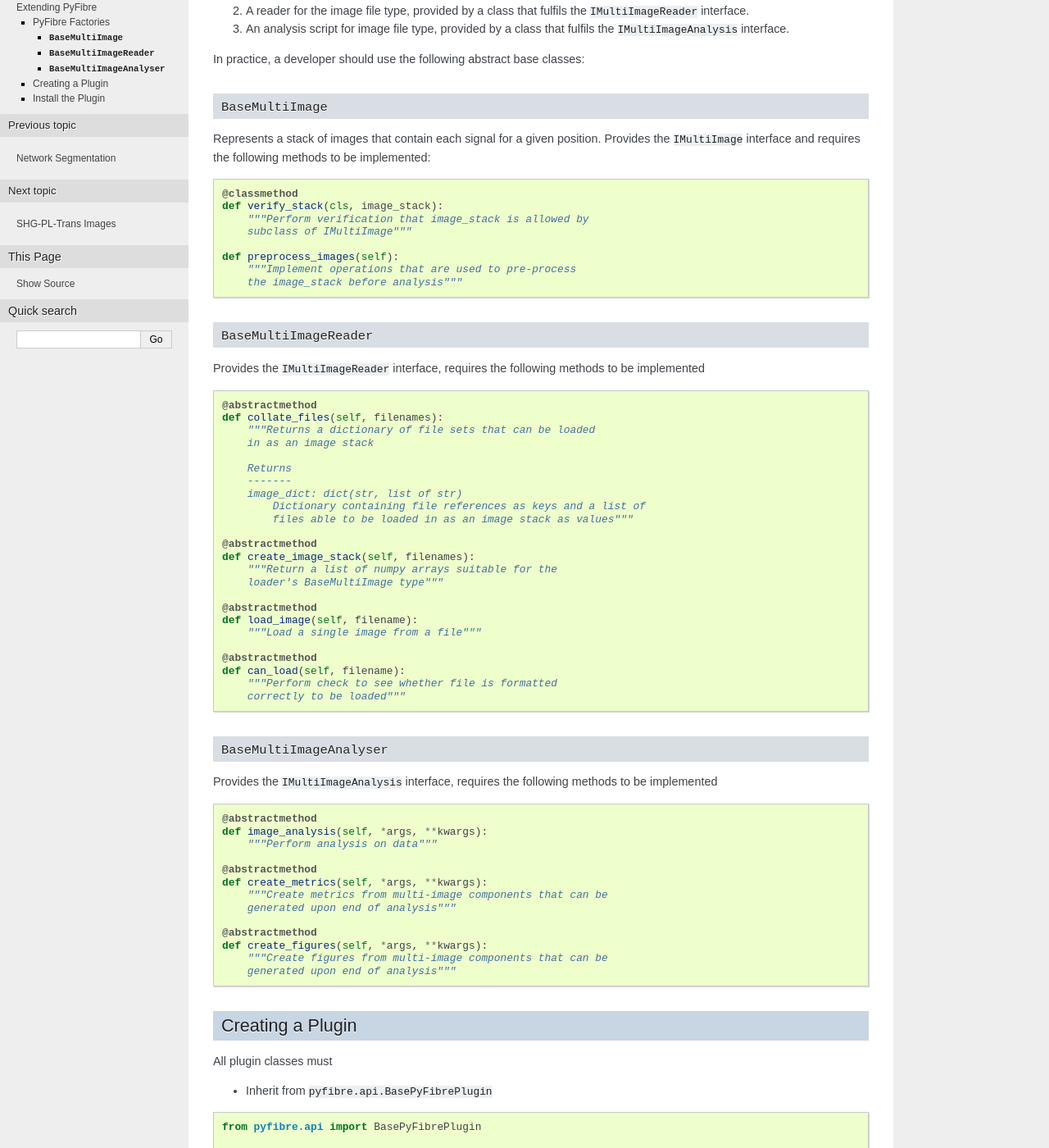
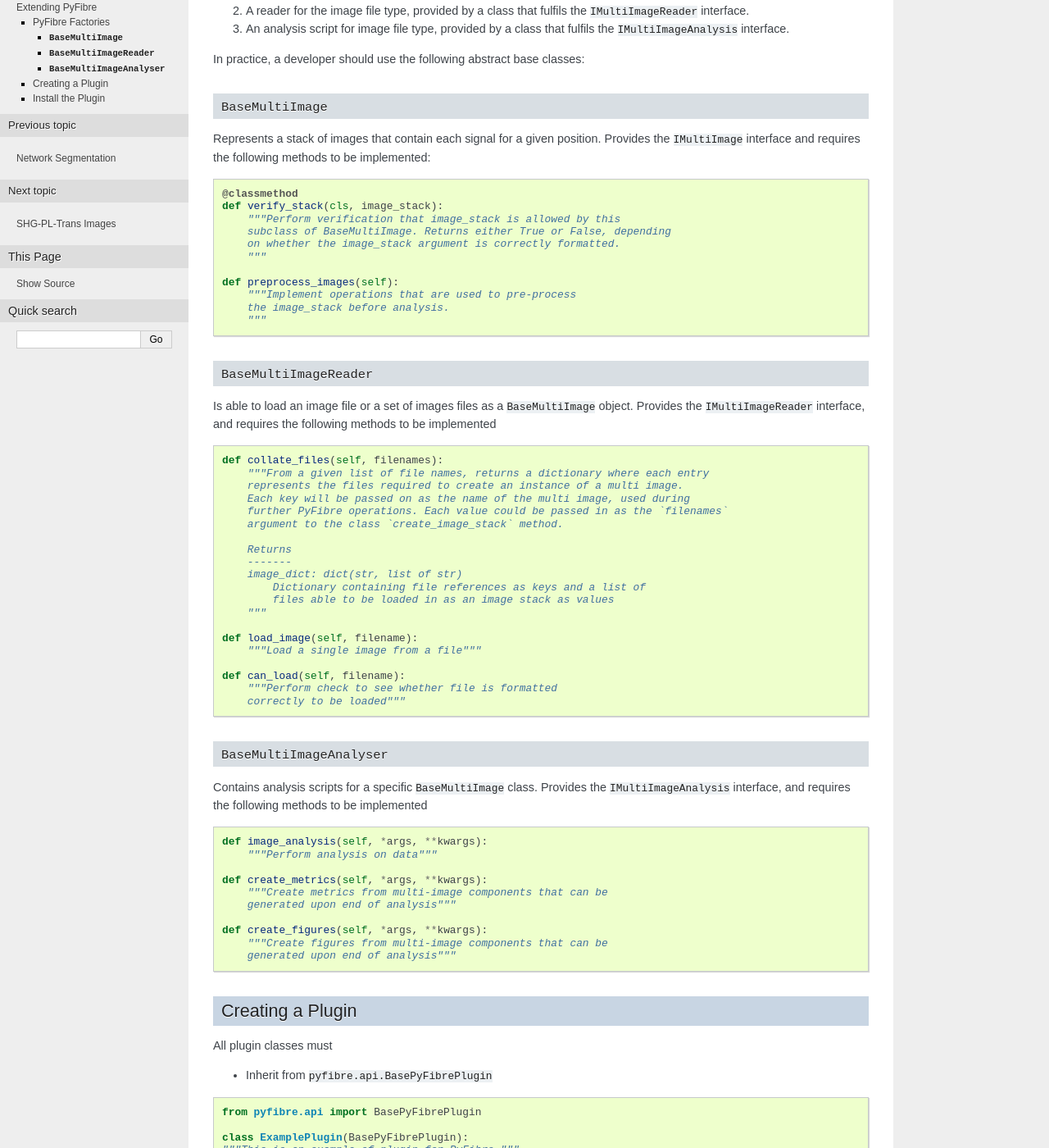
Before and after one commit to franklongford/PyFibre, a Sphinx documentation site: the page built from docs/source/plugins.rst, in a window 1280 px wide and 1400 px high, scrolled down 291 px. Shown: the whole window at 82% size. Built offline with Sphinx 7.4.7, drawn with Linux system fonts in a browser that asks for light colours; pages that are not in the unit, such as notebooks, are missing from menus; the version number is read from the project's files by our own code.

Commit message:
DOC: update extension points documentation

```diff
--- a/docs/source/plugins.rst
+++ b/docs/source/plugins.rst
@@ -26,41 +26,41 @@ and requires the following methods to be implemented:
 
     @classmethod
     def verify_stack(cls, image_stack):
-        """Perform verification that image_stack is allowed by
-        subclass of IMultiImage"""
+        """Perform verification that image_stack is allowed by this
+        subclass of BaseMultiImage. Returns either True or False, depending
+        on whether the image_stack argument is correctly formatted.
+        """
 
     def preprocess_images(self):
         """Implement operations that are used to pre-process
-        the image_stack before analysis"""
+        the image_stack before analysis.
+        """
 
 ``BaseMultiImageReader``
 ^^^^^^^^^^^^^^^^^^^^^^^^
 
-Provides the ``IMultiImageReader`` interface, requires the following methods to be implemented
+Is able to load an image file or a set of images files as a ``BaseMultiImage`` object. Provides the ``IMultiImageReader``
+interface, and requires the following methods to be implemented
 
 .. code-block:: python
 
-    @abstractmethod
     def collate_files(self, filenames):
-        """Returns a dictionary of file sets that can be loaded
-        in as an image stack
+        """From a given list of file names, returns a dictionary where each entry
+        represents the files required to create an instance of a multi image.
+        Each key will be passed on as the name of the multi image, used during
+        further PyFibre operations. Each value could be passed in as the `filenames`
+        argument to the class `create_image_stack` method.
 
         Returns
         -------
         image_dict: dict(str, list of str)
             Dictionary containing file references as keys and a list of
-            files able to be loaded in as an image stack as values"""
+            files able to be loaded in as an image stack as values
+        """
 
-    @abstractmethod
-    def create_image_stack(self, filenames):
-        """Return a list of numpy arrays suitable for the
-        loader's BaseMultiImage type"""
-
-    @abstractmethod
     def load_image(self, filename):
         """Load a single image from a file"""
 
-    @abstractmethod
     def can_load(self, filename):
         """Perform check to see whether file is formatted
         correctly to be loaded"""
@@ -69,20 +69,18 @@ Provides the ``IMultiImageReader`` interface, requires the following methods to
 ``BaseMultiImageAnalyser``
 ^^^^^^^^^^^^^^^^^^^^^^^^^^
 
-Provides the ``IMultiImageAnalysis`` interface, requires the following methods to be implemented
+Contains analysis scripts for a specific ``BaseMultiImage`` class. Provides the ``IMultiImageAnalysis`` interface,
+and requires the following methods to be implemented
 
 .. code-block:: python
 
-    @abstractmethod
     def image_analysis(self, *args, **kwargs):
         """Perform analysis on data"""
 
-    @abstractmethod
     def create_metrics(self, *args, **kwargs):
         """Create metrics from multi-image components that can be
         generated upon end of analysis"""
 
-    @abstractmethod
     def create_figures(self, *args, **kwargs):
         """Create figures from multi-image components that can be
         generated upon end of analysis"""
```
Also changed, not shown: docs/source/shg_pl_trans/metrics.rst (+4 -4 lines).
